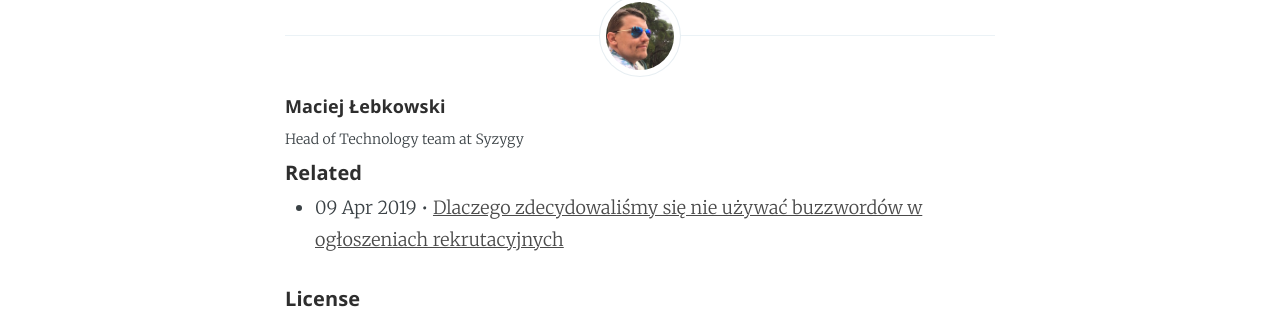
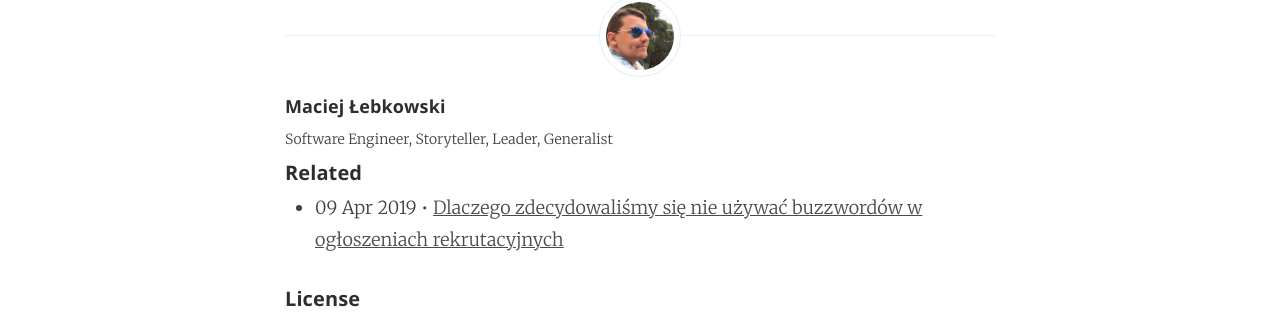
Before and after one commit to syzygypl/syzygypl.github.io, a Jekyll site: the page built from _posts/2017-08-11-efektywne-wykorzystanie-narzedzi.md, in a window 1280 px wide and 900 px high, scrolled down 1997 px. Shown: the part 275-593 px from the top of the window. Built offline with Jekyll 4.4.1, drawn with Linux system fonts in a browser that asks for light colours.

Commit message:
update bio

```diff
--- a/_config.yml
+++ b/_config.yml
@@ -3,7 +3,7 @@ authors:
   puck:
     photo: maciej-lebkowski
     name: Maciej Łebkowski
-    bio: Head of Technology team at Syzygy
+    bio: Software Engineer, Storyteller, Leader, Generalist
   frost-fox:
     photo: frost-fox
     name: Dmytro Konovalov
```
